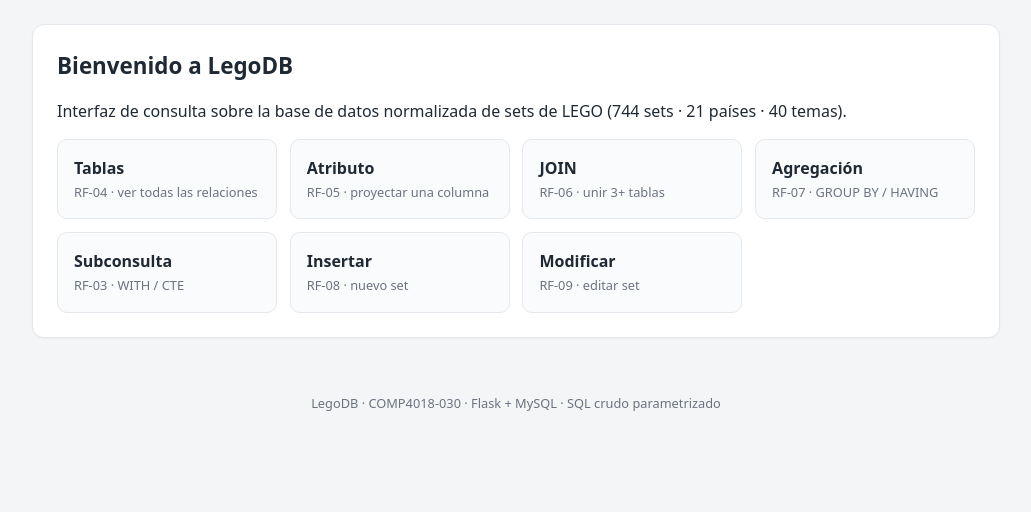
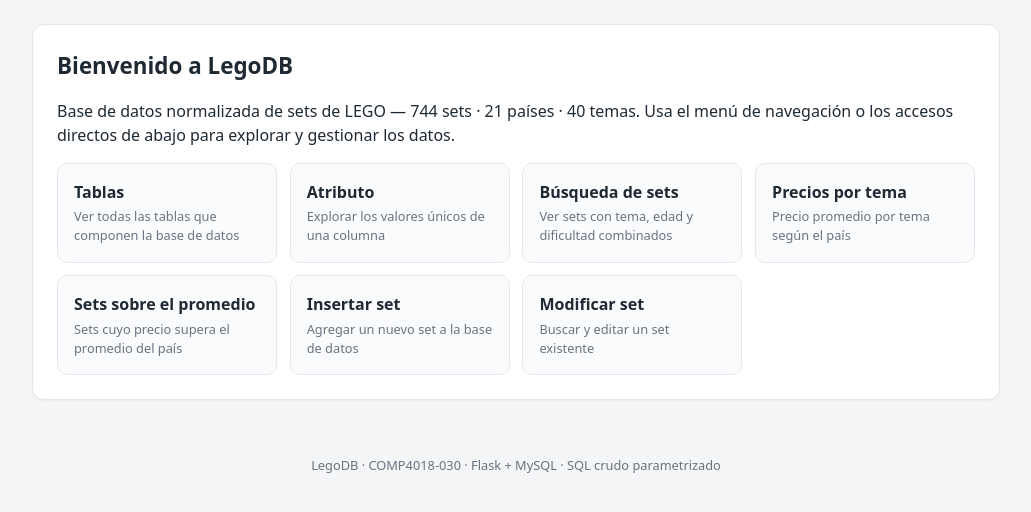
Before and after one commit to Bunnydragon96/Aplicacion-web-base-de-dato-LEGO, a Flask app: page / in a window 1280 px wide. Shown: the part 50-562 px from the top of the page, without its empty margins (124-1155 px from the left). Run offline with Flask 3, Linux system fonts and the light colour scheme; a user stored in the database is signed in; data comes from the database, SQL or seed files in the repository; some libraries are stand-ins or nearby versions.

Commit message:
Limpiar como se veian los datos en los dropdown boxes. Siguiente, aclarar instrucciones en paginas.

```diff
--- a/3. Implementacion/app.py
+++ b/3. Implementacion/app.py
@@ -11,6 +11,7 @@ Arranque:
     -> http://127.0.0.1:5000
 """
 import os
+import re
 
 from flask import (Flask, render_template, request, redirect, url_for, flash)
 from flask_login import (LoginManager, UserMixin, login_user, logout_user,
@@ -24,6 +25,30 @@ app = Flask(__name__)
 app.config["SECRET_KEY"] = os.environ.get("SECRET_KEY", "cambia-esto-en-produccion")
 
 csrf = CSRFProtect(app)   # protección CSRF global para todos los formularios POST
+
+
+# ── Jinja2 filter: limpia símbolos de marca y arregla mojibake común ────────
+_STRIP_SYMBOLS = str.maketrans("", "", "™®©")
+_MOJIBAKE = [
+    ("Â½",  "½"),   # ½ mal decodificado como Latin-1
+    ("â„¢", ""),    # ™ mal decodificado
+    ("Â®",  ""),    # ® mal decodificado
+    ("Â©",  ""),    # © mal decodificado
+]
+
+
+def clean_text(value):
+    """Elimina ™ ® © y corrige mojibake frecuente; pasa valores no-string sin cambio."""
+    if value is None:
+        return "—"
+    if not isinstance(value, str):
+        return value
+    for bad, good in _MOJIBAKE:
+        value = value.replace(bad, good)
+    return value.translate(_STRIP_SYMBOLS).strip()
+
+
+app.jinja_env.filters["clean"] = clean_text
 
 login_manager = LoginManager(app)
 login_manager.login_view = "login"
--- a/3. Implementacion/static/style.css
+++ b/3. Implementacion/static/style.css
@@ -49,3 +49,5 @@ tbody tr:hover{background:#f7f9fc}
 .flash.error{background:#fdecef;color:var(--err);border:1px solid #f5c2cb}
 hr{border:0;border-top:1px solid var(--line);margin:1.5rem 0}
 a{color:var(--accent2)}
+.info{background:#eef4ff;border:1px solid #c3d9ff;border-radius:8px;
+  padding:.65rem 1rem;font-size:.88rem;color:#1e3a6e;margin:.8rem 0 1rem;line-height:1.55}
--- a/3. Implementacion/templates/_macros.html
+++ b/3. Implementacion/templates/_macros.html
@@ -7,7 +7,7 @@
         <thead><tr>{% for c in cols %}<th>{{ c }}</th>{% endfor %}</tr></thead>
         <tbody>
           {% for r in rows %}
-            <tr>{% for c in cols %}<td>{{ r[c] if r[c] is not none else '—' }}</td>{% endfor %}</tr>
+            <tr>{% for c in cols %}<td>{{ r[c] | clean }}</td>{% endfor %}</tr>
           {% endfor %}
         </tbody>
       </table>
--- a/3. Implementacion/templates/index.html
+++ b/3. Implementacion/templates/index.html
@@ -3,16 +3,37 @@
 {% block content %}
 <div class="card">
   <h1>Bienvenido a LegoDB</h1>
-  <p>Interfaz de consulta sobre la base de datos normalizada de sets de LEGO
-     (744 sets · 21 países · 40 temas).</p>
+  <p>Base de datos normalizada de sets de LEGO — 744 sets · 21 países · 40 temas.
+     Usa el menú de navegación o los accesos directos de abajo para explorar y gestionar los datos.</p>
   <div class="grid">
-    <a class="tile" href="{{ url_for('tablas') }}"><b>Tablas</b><span>RF-04 · ver todas las relaciones</span></a>
-    <a class="tile" href="{{ url_for('atributo') }}"><b>Atributo</b><span>RF-05 · proyectar una columna</span></a>
-    <a class="tile" href="{{ url_for('join') }}"><b>JOIN</b><span>RF-06 · unir 3+ tablas</span></a>
-    <a class="tile" href="{{ url_for('agregacion') }}"><b>Agregación</b><span>RF-07 · GROUP BY / HAVING</span></a>
-    <a class="tile" href="{{ url_for('subconsulta') }}"><b>Subconsulta</b><span>RF-03 · WITH / CTE</span></a>
-    <a class="tile" href="{{ url_for('insertar') }}"><b>Insertar</b><span>RF-08 · nuevo set</span></a>
-    <a class="tile" href="{{ url_for('modificar') }}"><b>Modificar</b><span>RF-09 · editar set</span></a>
+    <a class="tile" href="{{ url_for('tablas') }}">
+      <b>Tablas</b>
+      <span>Ver todas las tablas que componen la base de datos</span>
+    </a>
+    <a class="tile" href="{{ url_for('atributo') }}">
+      <b>Atributo</b>
+      <span>Explorar los valores únicos de una columna</span>
+    </a>
+    <a class="tile" href="{{ url_for('join') }}">
+      <b>Búsqueda de sets</b>
+      <span>Ver sets con tema, edad y dificultad combinados</span>
+    </a>
+    <a class="tile" href="{{ url_for('agregacion') }}">
+      <b>Precios por tema</b>
+      <span>Precio promedio por tema según el país</span>
+    </a>
+    <a class="tile" href="{{ url_for('subconsulta') }}">
+      <b>Sets sobre el promedio</b>
+      <span>Sets cuyo precio supera el promedio del país</span>
+    </a>
+    <a class="tile" href="{{ url_for('insertar') }}">
+      <b>Insertar set</b>
+      <span>Agregar un nuevo set a la base de datos</span>
+    </a>
+    <a class="tile" href="{{ url_for('modificar') }}">
+      <b>Modificar set</b>
+      <span>Buscar y editar un set existente</span>
+    </a>
   </div>
 </div>
 {% endblock %}
```
Also changed, not shown: 3. Implementacion/templates/agregacion.html (+12 -4 lines), 3. Implementacion/templates/atributo.html (+10 -4 lines), 3. Implementacion/templates/insertar.html (+10 -3 lines), 3. Implementacion/templates/join.html (+10 -5 lines), 3. Implementacion/templates/modificar.html (+23 -9 lines), 3. Implementacion/templates/subconsulta.html (+8 -3 lines), 3. Implementacion/templates/tablas.html (+8 -2 lines).
